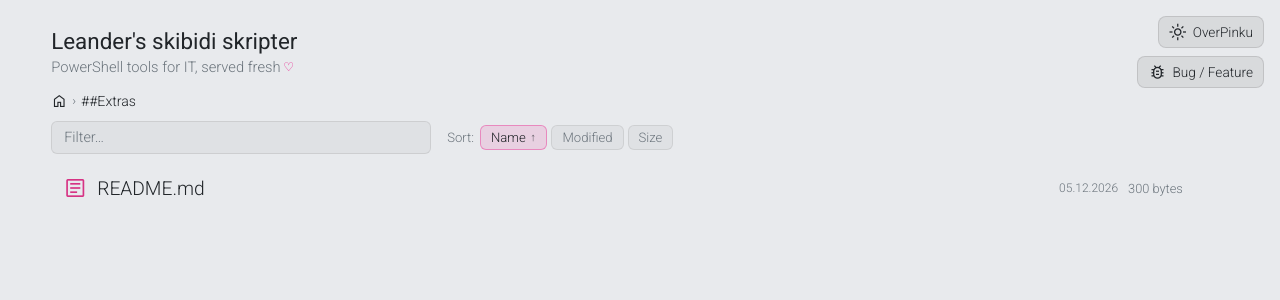
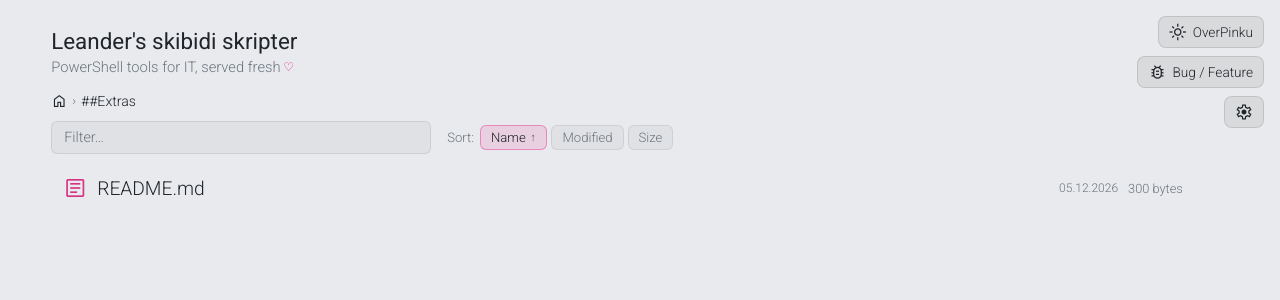
Before and after one commit to Leander-Andersen/public-ags-scripts, a PHP site: the page made by ##Extras/index.php in a window 1280 px wide. Shown: the top 300 px of the page. Run offline with PHP 8.4, Linux system fonts and the light colour scheme; some libraries are stand-ins or nearby versions.

Commit message:
Hide setup.php from listing + add updater shortcut button
setup.php — added to globalVariables.php $ignore array. Once setup is
complete (setup.lock present) the page just shows a "setup already
completed" message and exits anyway, so there's no value in
advertising it in the file listing. update.php was already hidden
this way; setup.php was an oversight.

Updater shortcut — single gear icon in the top-right corner of the
file browser, sitting below the existing "Bug/Feature" link in the
same fixed-position stack. Matches the .gh-link / .theme-toggle look
(transparent background, light border, hover state, OverPinku theme
overrides) and adds a small rotate-on-hover flourish so the cog
animates slightly when you mouse over it.

The href uses the <SCRIPT_FOLDER> placeholder so setup.php's
substitution pass + update.php's apply_settings step both fill it
in with the operator's actual folder name. No menu, no extra visual
weight — just one button. Click lands on the password gate from
H5/H6, so non-operators can't actually proceed.

Co-Authored-By: Claude Opus 4.7 <noreply@anthropic.com>

```diff
--- a/##Extras/globalVariables.php
+++ b/##Extras/globalVariables.php
@@ -3,6 +3,6 @@
 // Files to ignore in the listing
 $ignore = array('..', '.', 'index.php', 'viewer.php', 'globalVariables.php',
     '.git', '.gitattributes', '.gitignore', '.htaccess', '.vscode', '.github', '.claude',
-    '##Extras', 'update.php', 'setup.lock', '.setup-config.json', 'install.sh', '404.php', '403.php');
+    '##Extras', 'setup.php', 'update.php', 'setup.lock', '.setup-config.json', 'install.sh', '404.php', '403.php');
 
 ?>
--- a/##Extras/index.php
+++ b/##Extras/index.php
@@ -505,6 +505,49 @@ function formatSizeUnits($bytes)
             color: #5c1a3a;
         }
 
+        /* ── Admin (updater) link ─────────────────────────── */
+        /* Same look as .gh-link / .theme-toggle, slotted below them in the
+           top-right stack. Icon-only — title attribute carries the label
+           so hovering still tells you what it is. */
+        .admin-link {
+            position: fixed;
+            top: 96px;
+            right: 16px;
+            background: rgba(128, 128, 128, 0.15);
+            border: 1px solid rgba(128, 128, 128, 0.25);
+            color: var(--text);
+            border-radius: 8px;
+            padding: 6px 10px;
+            cursor: pointer;
+            display: inline-flex;
+            align-items: center;
+            font-size: 0.85rem;
+            font-family: 'Roboto', sans-serif;
+            font-weight: 300;
+            text-decoration: none;
+            transition: background-color 0.15s, color 0.15s, transform 0.2s;
+        }
+        .admin-link:hover {
+            background: rgba(128, 128, 128, 0.25);
+            text-decoration: none;
+            color: var(--muted);
+        }
+        .admin-link:hover .material-symbols-outlined {
+            transform: rotate(40deg);
+        }
+        .admin-link .material-symbols-outlined {
+            transition: transform 0.3s ease;
+        }
+        [data-theme="overpinku"] .admin-link {
+            background: rgba(255, 20, 147, 0.12);
+            border-color: rgba(255, 20, 147, 0.3);
+            color: #5c1a3a;
+        }
+        [data-theme="overpinku"] .admin-link:hover {
+            background: rgba(255, 20, 147, 0.22);
+            color: #5c1a3a;
+        }
+
         [data-theme="overpinku"] .theme-toggle {
             background: rgba(255, 20, 147, 0.12);
             border-color: rgba(255, 20, 147, 0.3);
@@ -617,6 +660,15 @@ function formatSizeUnits($bytes)
        target="_blank" rel="noopener" aria-label="Report bug or request feature">
         <span class="material-symbols-outlined" style="font-size:18px">bug_report</span>
         <span>Bug / Feature</span>
+    </a>
+
+    <!-- Updater shortcut. Visible to everyone, but the page itself requires
+         the admin password (set during setup.php) so a click from a
+         non-operator just lands on the login form. <SCRIPT_FOLDER> is
+         substituted to the actual folder name by setup.php. -->
+    <a class="admin-link" href="/<SCRIPT_FOLDER>/update.php"
+       title="Updater (admin)" aria-label="Open the updater">
+        <span class="material-symbols-outlined" style="font-size:18px">settings</span>
     </a>
 
     <button class="theme-toggle" onclick="toggleTheme()" aria-label="Toggle theme">
```
